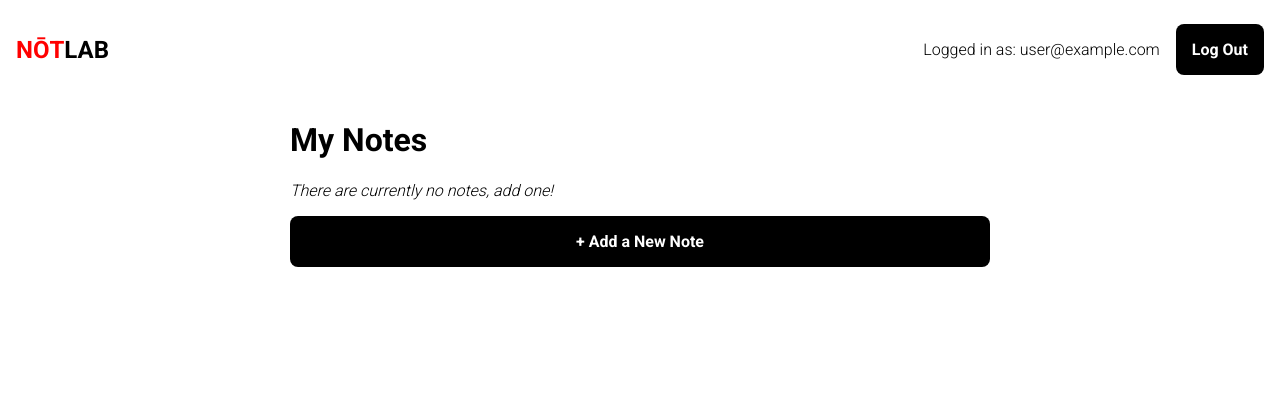
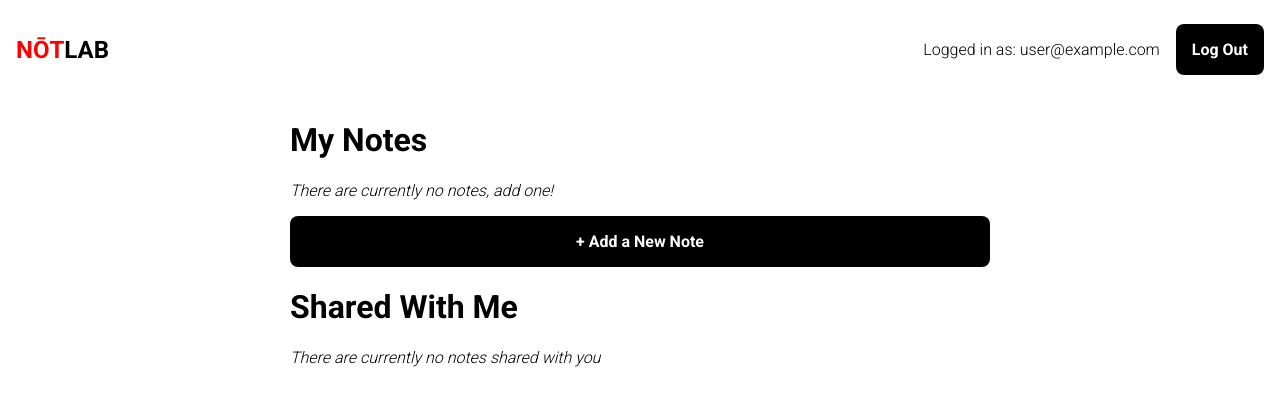
Before and after one commit to chasehoward85/cbt-full-stack-mern, a React (Create React App) app in the folder front-end/: page /notes in a window 1280 px wide. Shown: the top 406 px of the page. Built offline with nearby package versions, Linux system fonts and the light colour scheme; no server answers; sample sign-in values are in the browser's storage.

Commit message:
Add a way to see shared notes

```diff
--- a/front-end/src/pages/NoteDetailPage.js
+++ b/front-end/src/pages/NoteDetailPage.js
@@ -7,10 +7,10 @@ import { NoteNotFoundPage } from './NoteNotFoundPage';
 import { NotesContext } from '../contexts/NotesContext';
 
 export const NotesDetailPage = () => {
-	const { notes, isLoading, updateNote } = useContext(NotesContext);
+	const { notes, sharedNotes, isLoading, updateNote } = useContext(NotesContext);
 
 	const { noteId } = useParams();
-	const note = notes.find(n => n.id === noteId);
+	const note = [...notes, ...sharedNotes].find(n => n.id === noteId);
 
 	const history = useHistory();
 
--- a/front-end/src/pages/NotesPage.js
+++ b/front-end/src/pages/NotesPage.js
@@ -9,7 +9,7 @@ import { Modal } from '../components/Modal';
 import { NotesContext } from '../contexts/NotesContext';
 
 export const NotesPage = () => {
-	const { isLoading, notes, createNote, deleteNote } = useContext(NotesContext);
+	const { isLoading, notes, sharedNotes, createNote, deleteNote } = useContext(NotesContext);
 	const history = useHistory();
 
 	const [newNoteModalIsOpen, setNewNoteModalIsOpen] = useState(false);
@@ -43,6 +43,10 @@ export const NotesPage = () => {
 		{notes.length === 0 && <p className="weak">There are currently no notes, add one!</p>}
 		<NotesList notes={notes} onRequestDelete={id => setCurrentlyDeletingNoteId(id)} onClickItem={id => history.push(`/notes/${id}`)}/>
 		<button className="full-width" onClick={() => setNewNoteModalIsOpen(true)}>+ Add a New Note</button>
+
+		<h1>Shared With Me</h1>
+		{sharedNotes.length === 0 && <p className="weak">There are currently no notes shared with you</p>}
+		<NotesList notes={sharedNotes} onClickItem={id => history.push(`/notes/${id}`)} />
 		</>
 	);
 }
--- a/front-end/src/providers/NotesProvider.js
+++ b/front-end/src/providers/NotesProvider.js
@@ -10,15 +10,18 @@ export const NotesProvider = ({ children }) => {
 
 	const [isLoading, setIsLoading] = useState(true);
 	const [notes, setNotes] = useState([]);
+	const [sharedNotes, setSharedNotes] = useState([]);
 
 	const { user } = useUser();
 
 	useEffect(() => {
 		const loadNotes = async () => {
 			try {
-				const notes = await get(`/users/${user.uid}/notes`);
+				const {owned, shared } = await get(`/users/${user.uid}/notes`);
 
-				setNotes(notes);
+				setNotes(owned);
+				setSharedNotes(shared);
+
 				setIsLoading(false);
 			} catch(e) {
 				setIsLoading(false);
@@ -87,7 +90,7 @@ export const NotesProvider = ({ children }) => {
 	}
 
 	return (
-		<NotesContext.Provider value={{ notes, isLoading, createNote, deleteNote, updateNote, shareNote, unshareNote }}>
+		<NotesContext.Provider value={{ notes, sharedNotes, isLoading, createNote, deleteNote, updateNote, shareNote, unshareNote }}>
 			{children}
 		</NotesContext.Provider>
 	)
```
Also changed, not shown: 1 other file (tests, documents, lock files or other folders).
